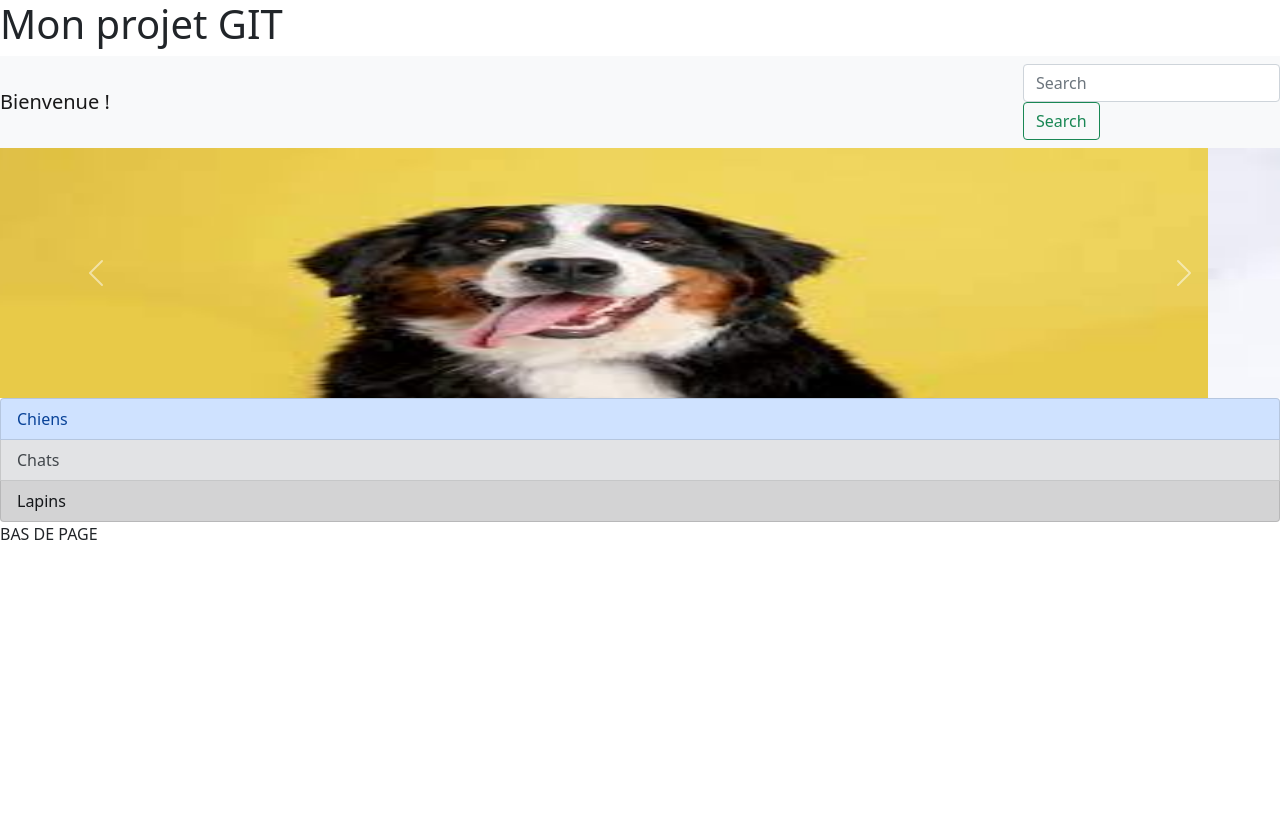
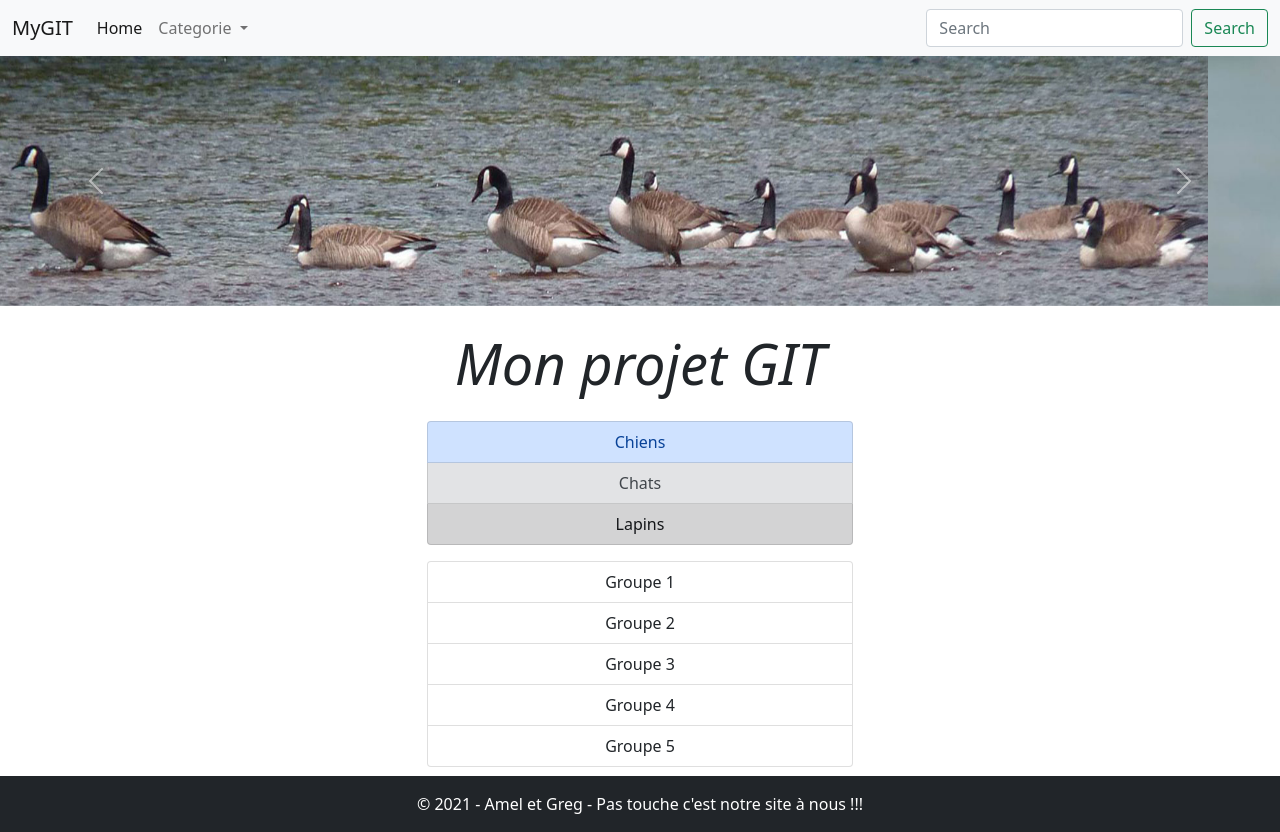
Before and after one commit to AmelSaiez/MyGit, a plain HTML site: page index.html in a window 1280 px wide. Before the commit the page ends 800 px from the top, so only its background shows below. Drawn offline with nearby package versions, Linux system fonts and the light colour scheme.

Commit message:
modifs diverses

```diff
--- a/index.html
+++ b/index.html
@@ -9,29 +9,49 @@
     <title>Mon projet GIT</title>
 </head>
 <body>
-
-    <h1>Mon projet GIT</h1>
-
-    <nav class="navbar navbar-light bg-light justify-content-between">
-        <a class="navbar-brand">Bienvenue ! </a>
-        <form class="form-inline">
-          <input class="form-control mr-sm-2" type="search" placeholder="Search" aria-label="Search">
-          <button class="btn btn-outline-success my-2 my-sm-0" type="submit">Search</button>
-        </form>
+      <nav class="navbar navbar-expand-lg navbar-light bg-light">
+        <div class="container-fluid">
+          <a class="navbar-brand" href="#">MyGIT</a>
+          <button class="navbar-toggler" type="button" data-bs-toggle="collapse" data-bs-target="#navbarSupportedContent" aria-controls="navbarSupportedContent" aria-expanded="false" aria-label="Toggle navigation">
+            <span class="navbar-toggler-icon"></span>
+          </button>
+          <div class="collapse navbar-collapse" id="navbarSupportedContent">
+            <ul class="navbar-nav me-auto mb-2 mb-lg-0">
+              <li class="nav-item">
+                <a class="nav-link active" aria-current="page" href="#">Home</a>
+              </li>
+              <li class="nav-item dropdown">
+                <a class="nav-link dropdown-toggle" href="#" id="navbarDropdown" role="button" data-bs-toggle="dropdown" aria-expanded="false">
+                  Categorie
+                </a>
+                <ul class="dropdown-menu" aria-labelledby="navbarDropdown">
+                  <li><a class="dropdown-item" href="#">Musique</a></li>
+                  <li><a class="dropdown-item" href="#">Cinéma</a></li>
+                  <li><hr class="dropdown-divider"></li>
+                  <li><a class="dropdown-item" href="#">Sport</a></li>
+                </ul>
+              </li>
+            </ul>
+            <form class="d-flex">
+              <input class="form-control me-2" type="search" placeholder="Search" aria-label="Search">
+              <button class="btn btn-outline-success" type="submit">Search</button>
+            </form>
+          </div>
+        </div>
       </nav>
 
-      <main>
+      <main style="min-height: 90vh;">
 
       <div id="carouselExampleControls" class="carousel slide" data-bs-ride="carousel">
         <div class="carousel-inner">
           <div class="carousel-item active">
-            <img src="img/1.jpg" class="d-block w-100" style="height:250px" alt="...">
+            <img src="img/img1.jpg" class="d-block w-100" style="height:250px" alt="...">
           </div>
           <div class="carousel-item">
-            <img src="img/2.jpg" class="d-block w-100" style="height:250px" alt="...">
+            <img src="img/img2.jpg" class="d-block w-100" style="height:250px" alt="...">
           </div>
           <div class="carousel-item">
-            <img src="img/3.jpg" class="d-block w-100" style="height:250px"  alt="...">
+            <img src="img/01.png" class="d-block w-100" style="height:250px"  alt="...">
           </div>
         </div>
         <button class="carousel-control-prev" type="button" data-bs-target="#carouselExampleControls" data-bs-slide="prev">
@@ -44,19 +64,29 @@
         </button>
       </div>
 
+      <h1 class="display-4 text-center fst-italic my-4">Mon projet GIT</h1>
 
-      <div class="list-group">
+      <div class="col-md-4 mx-auto mb-3 text-center list-group">
         <a href="#" class="list-group-item list-group-item-action list-group-item-primary">Chiens</a>
         <a href="#" class="list-group-item list-group-item-action list-group-item-secondary">Chats</a>
         <a href="#" class="list-group-item list-group-item-action list-group-item-dark">Lapins</a>
       </div>
 
+      <ul class="col-md-4 mx-auto mb-3 text-center list-group">
+          <li class="list-group-item">Groupe 1</li>
+          <li class="list-group-item">Groupe 2</li>
+          <li class="list-group-item">Groupe 3</li>
+          <li class="list-group-item">Groupe 4</li>
+          <li class="list-group-item">Groupe 5</li>
+      </ul>
+
 
     </main>
 
-    <footer>
-      BAS DE PAGE
+    <footer class="bg-dark text-center text-white p-3">
+      &copy; 2021 - Amel et Greg - Pas touche c'est notre site à nous !!!
     </footer>
+
     <script src="https://cdn.jsdelivr.net/npm/@popperjs/core@2.9.2/dist/umd/popper.min.js" integrity="sha384-IQsoLXl5PILFhosVNubq5LC7Qb9DXgDA9i+tQ8Zj3iwWAwPtgFTxbJ8NT4GN1R8p" crossorigin="anonymous"></script>
     <script src="https://cdn.jsdelivr.net/npm/bootstrap@5.0.1/dist/js/bootstrap.min.js" integrity="sha384-Atwg2Pkwv9vp0ygtn1JAojH0nYbwNJLPhwyoVbhoPwBhjQPR5VtM2+xf0Uwh9KtT" crossorigin="anonymous"></script>
 </body>
```
Also changed, not shown: img/01.png (added), img/img1.jpg (added), img/img2.jpg (added).
